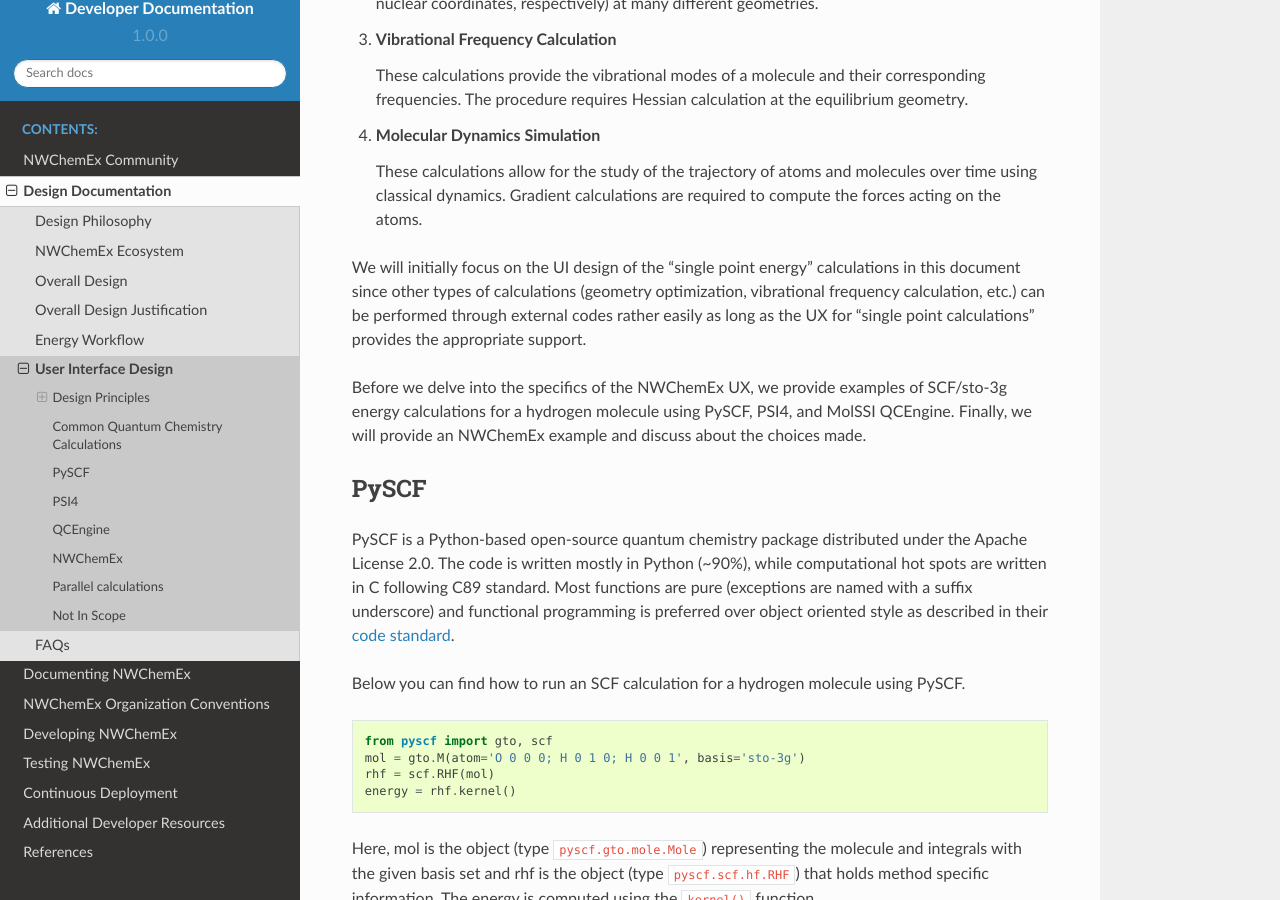
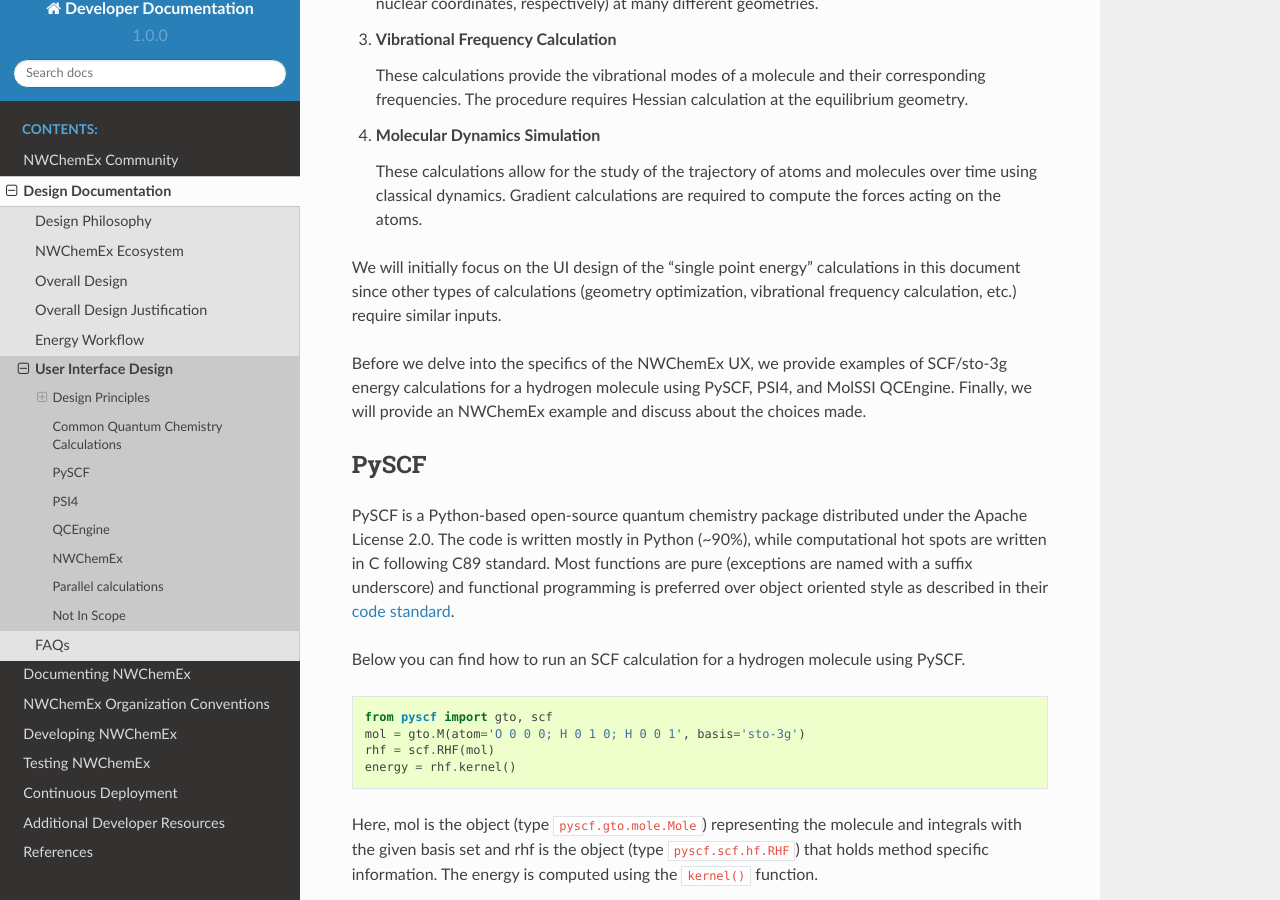
Before and after one commit to NWChemEx/.github, a Sphinx documentation site: the page built from docs/source/design/ui_design.rst, in a window 1280 px wide and 900 px high, scrolled down 2564 px. Built offline with Sphinx 7.4.7 and the Read the Docs theme 2.0.0, drawn with Linux system fonts in a browser that asks for light colours.

Commit message:
Clarify the rationale for focusing on single point calculations
Co-authored-by: Ryan Richard <ryanmrichard1@gmail.com>

```diff
--- a/docs/source/design/ui_design.rst
+++ b/docs/source/design/ui_design.rst
@@ -133,9 +133,7 @@
 
 We will initially focus on the UI design of the "single point energy"
 calculations in this document since other types of calculations (geometry
-optimization, vibrational frequency calculation, etc.) can be performed through
-external codes rather easily as long as the UX for "single point calculations"
-provides the appropriate support.
+optimization, vibrational frequency calculation, etc.) require similar inputs.
 
 Before we delve into the specifics of the NWChemEx UX, we provide examples of
 SCF/sto-3g energy calculations for a hydrogen molecule using PySCF, PSI4, and
```
